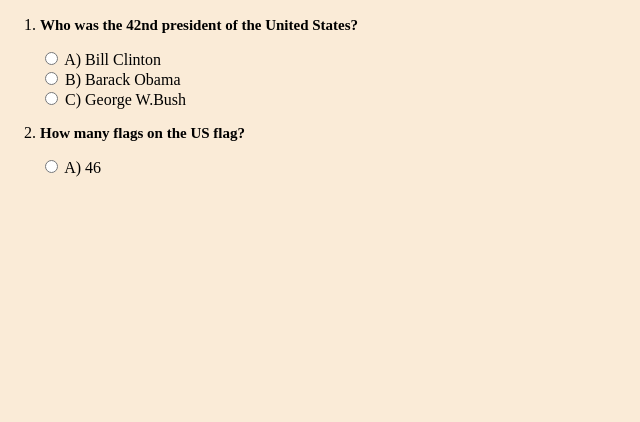
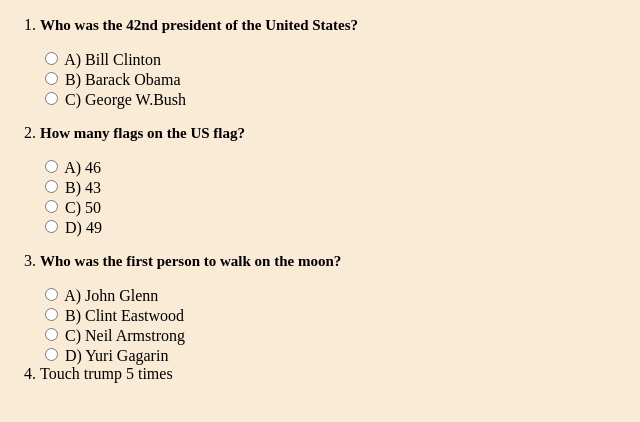
Before and after one commit to Mbikay/MI2, a plain HTML site: page Level3.html in a window 1280 px wide. Shown: the whole page, without its empty margins (0-640 px from the left). Drawn offline with Linux system fonts and the light colour scheme.

Commit message:
Update Level3.html

```diff
--- a/Level3.html
+++ b/Level3.html
@@ -34,12 +34,44 @@
                 </div>
             </li>
             <li>
-            <h3>How many flags on the US flag?</h3>
-                 <div>
-                <input type="radio" value="a" name="vraag-2-kansen">
-                <label>A) 46</label>
+                <h3>How many flags on the US flag?</h3>
+                <div>
+                    <input type="radio" value="A" name="vraag-2-kansen">
+                    <label>A) 46</label>
+                </div>
+                  <div>
+                    <input type="radio" value="B" name="vraag-2-kansen">
+                    <label>B) 43</label>
+                </div>
+                  <div>
+                    <input type="radio" value="C" name="vraag-2-kansen">
+                    <label>C) 50</label>
+                </div>
+                  <div>
+                    <input type="radio" value="D" name="vraag-2-kansen">
+                    <label>D) 49</label>
                 </div>
             </li>
+            <li>
+                <h3>Who was the first person to walk on the moon?</h3>
+                <div>
+                    <input type="radio" value="A" name="vraag-2-kansen">
+                    <label>A) John Glenn</label>
+                </div>
+                  <div>
+                    <input type="radio" value="B" name="vraag-2-kansen">
+                    <label>B) Clint Eastwood</label>
+                </div>
+                  <div>
+                    <input type="radio" value="C" name="vraag-2-kansen">
+                    <label>C) Neil Armstrong</label>
+                </div>
+                  <div>
+                    <input type="radio" value="D" name="vraag-2-kansen">
+                    <label>D) Yuri Gagarin</label>
+                </div>
+            </li>
+            <li>Touch trump 5 times </li>
         </ol>
     </form>
 </body></html>
```
